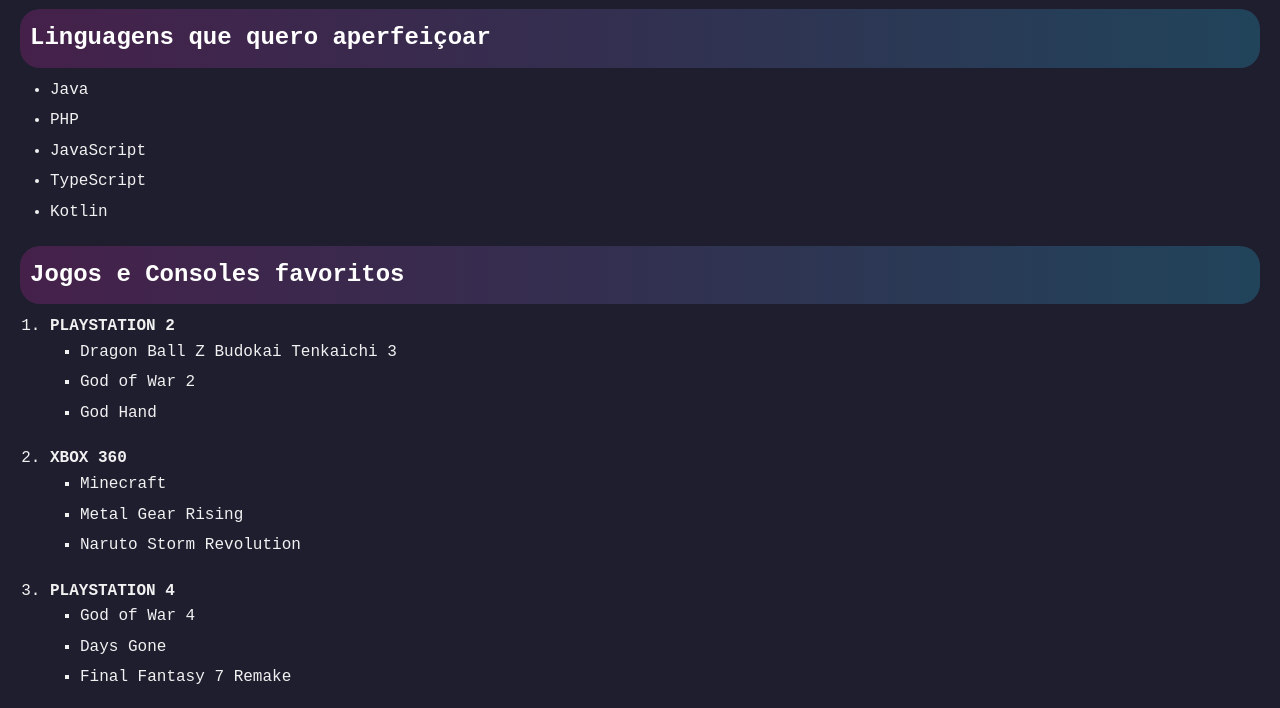
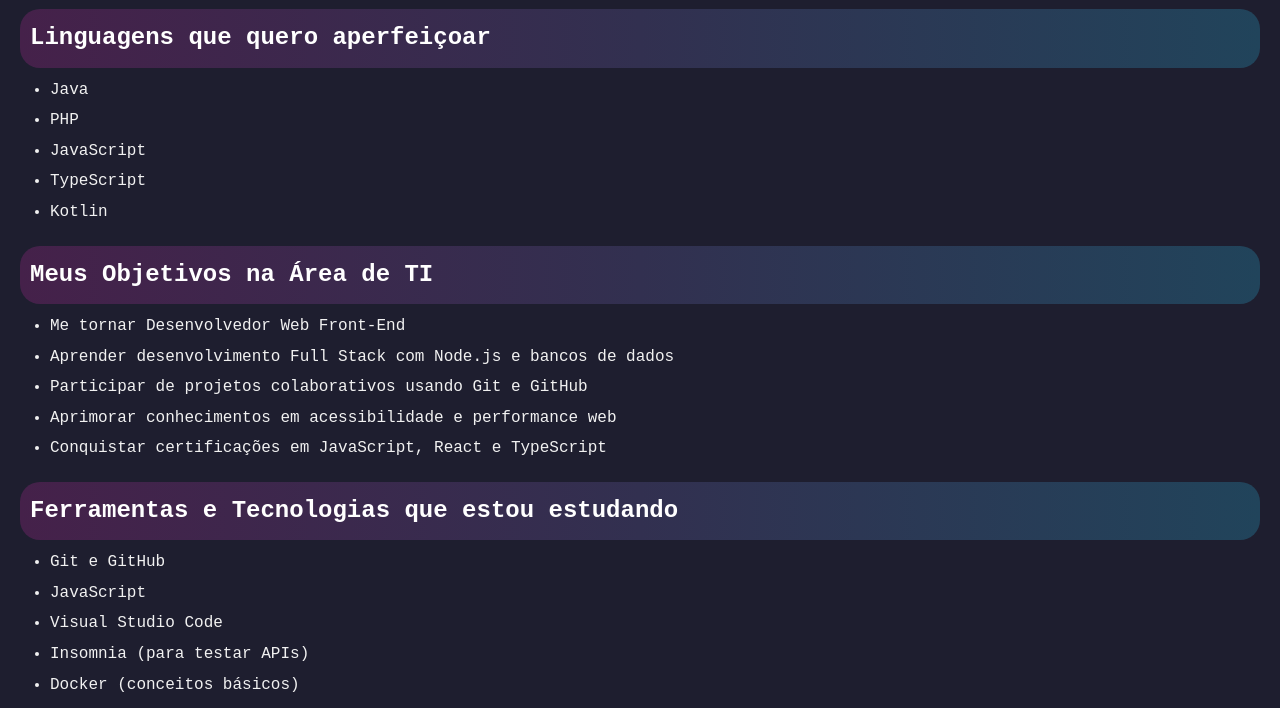
Before and after one commit to Tiagomillos/projeto-tiago, a plain HTML site: page pag002.html in a window 1280 px wide. Shown: the part 88-796 px from the top of the page. Drawn offline with Linux system fonts and the light colour scheme.

Commit message:
dei um up no meu site pessoal.

```diff
--- a/pag002.html
+++ b/pag002.html
@@ -39,30 +39,31 @@
       <li>Kotlin</li>
     </ul>
 
-    <h2>Jogos e Consoles favoritos</h2>
-    <ol>
-      <li><strong>PLAYSTATION 2</strong>
-        <ul type="square">
-          <li>Dragon Ball Z Budokai Tenkaichi 3</li>
-          <li>God of War 2</li>
-          <li>God Hand</li>
-        </ul>
-      </li>
-      <li><strong>XBOX 360</strong>
-        <ul type="square">
-          <li>Minecraft</li>
-          <li>Metal Gear Rising</li>
-          <li>Naruto Storm Revolution</li>
-        </ul>
-      </li>
-      <li><strong>PLAYSTATION 4</strong>
-        <ul type="square">
-          <li>God of War 4</li>
-          <li>Days Gone</li>
-          <li>Final Fantasy 7 Remake</li>
-        </ul>
-      </li>
-    </ol>
+    <h2>Meus Objetivos na Área de TI</h2>
+    <ul>
+        <li>Me tornar Desenvolvedor Web Front-End</li>
+        <li>Aprender desenvolvimento Full Stack com Node.js e bancos de dados</li>
+        <li>Participar de projetos colaborativos usando Git e GitHub</li>
+        <li>Aprimorar conhecimentos em acessibilidade e performance web</li>
+        <li>Conquistar certificações em JavaScript, React e TypeScript</li>
+    </ul>
+
+    <h2>Ferramentas e Tecnologias que estou estudando</h2>
+    <ul>
+        <li>Git e GitHub</li>
+        <li>JavaScript</li>
+        <li>Visual Studio Code</li>
+        <li>Insomnia (para testar APIs)</li>
+        <li>Docker (conceitos básicos)</li>
+    </ul>
+
+    <h2>Competências Comportamentais</h2>
+    <ul>
+        <li>Trabalho em equipe</li>
+        <li>Resolução de problemas</li>
+        <li>Organização e gestão de tempo</li>
+        <li>Comunicação clara com colegas e usuários</li>
+</ul>
 
     <h2>Lista de Definições</h2>
     <dl>
```
